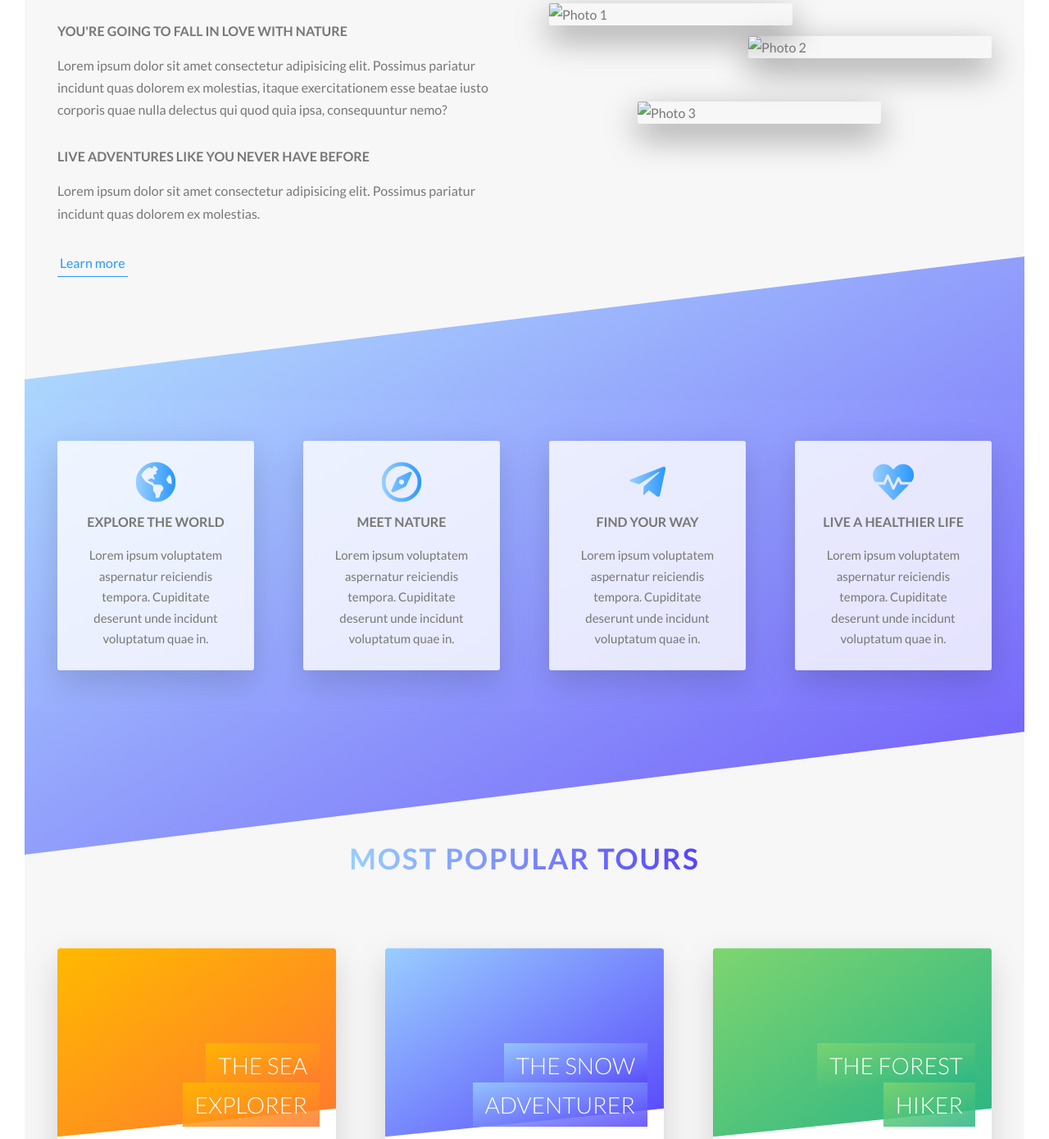
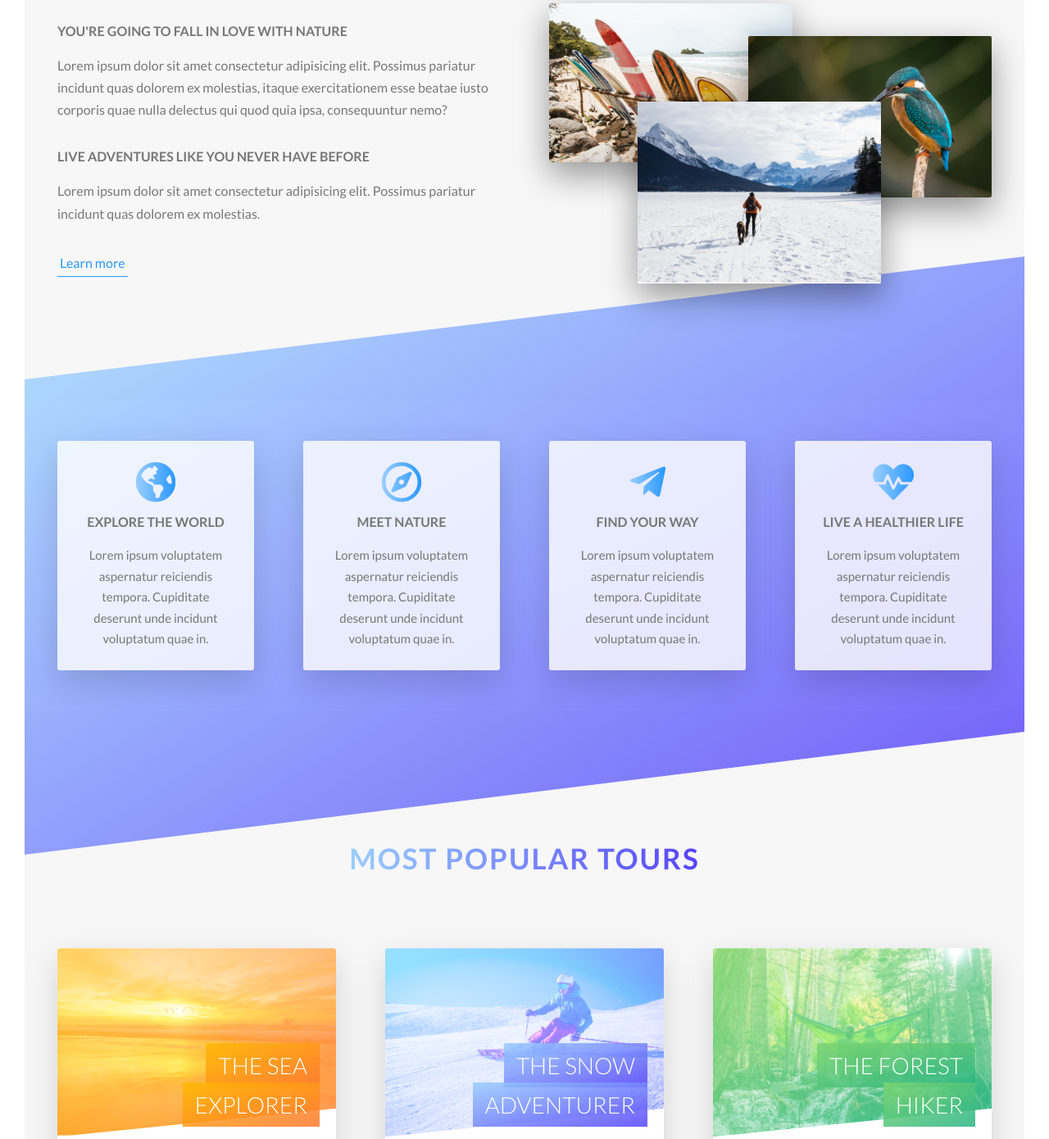
Before and after one commit to norelleshi/fullertour, a website: page views/index.html in a window 1280 px wide. Shown: the part 896-2286 px from the top of the page at 82% size. Drawn offline with nearby package versions, Linux system fonts and the light colour scheme; no server answers.

Commit message:
add pics

```diff
--- a/public/sass/components/_card.scss
+++ b/public/sass/components/_card.scss
@@ -57,15 +57,15 @@
 
         &--1 {
             background-image: linear-gradient(to right bottom, $color-secondary-light, $color-secondary-dark),
-            url(../img/nat-5.jpg);
+            url(../img/nat-5.png);
         }
         &--2 {
             background-image: linear-gradient(to right bottom, $color-primary-light, $color-primary-dark),
-            url(../img/nat-6.jpg);
+            url(../img/nat-6.png);
         }
         &--3 {
             background-image: linear-gradient(to right bottom, $color-tertiary-light, $color-tertiary-dark),
-            url(../img/nat-7.jpg);
+            url(../img/nat-7.png);
         }
     }
 
--- a/public/sass/layout/_header.scss
+++ b/public/sass/layout/_header.scss
@@ -4,7 +4,7 @@
         to right bottom,
         rgba($color-primary-light, 0.8),
         rgba($color-primary-dark, 0.8)),
-        url(../img/hero-small.jpg);
+        url(../img/outdoors-small.png);
 
     background-size: cover;
     background-position: top;
@@ -24,7 +24,7 @@
         to right bottom,
         rgba($color-primary-light, 0.8),
         rgba($color-primary-dark, 0.8)),
-        url(../img/hero.jpg);
+        url(../img/outdoors.png);
     }
 
     @include respond(phone) {
--- a/views/index.html
+++ b/views/index.html
@@ -75,23 +75,23 @@
                     <div class="col-1-of-2">
                         <div class="composition">
 
-                        <img srcset="../public/img/nat-1.jpg 300w, ../public/img/nat-1-large.jpg 1000w"
+                        <img srcset="/img/nat-1.png 300w, /img/nat-1-large.png 1000w"
                              sizes="(max-width: 56.25em) 20vw, (max-width:37.5em) 30vw, 300px"
                              alt="Photo 1"
                              class="composition__photo composition__photo--p1"
-                             src="../public/img/nat-1-large.jpg">
+                             src="/img/nat-1-large.png">
 
-                        <img srcset="../public/img/nat-2.jpg 300w, ../public/img/nat-2-large.jpg 1000w"
+                        <img srcset="/img/nat-2.png 300w, /img/nat-2-large.png 1000w"
                              sizes="(max-width: 56.25em) 20vw, (max-width:37.5em) 30vw, 300px"
                              alt="Photo 2"
                              class="composition__photo composition__photo--p2"
-                             src="../public/img/nat-2-large.jpg">
+                             src="/img/nat-2-large.png">
 
-                        <img srcset="../public/img/nat-3.jpg 300w, ../public/img/nat-3-large.jpg 1000w"
+                        <img srcset="/img/nat-3.png 300w, /img/nat-3-large.png 1000w"
                              sizes="(max-width: 56.25em) 20vw, (max-width:37.5em) 30vw, 300px"
                              alt="Photo 3"
                              class="composition__photo composition__photo--p3"
-                             src="../public/img/nat-3-large.jpg">
+                             src="/img/nat-3-large.png">
 
                             <!-- <img src="img/nat-1-large.jpg" alt="Photo 1" class="composition__photo composition__photo--p1">
                             <img src="img/nat-2-large.jpg" alt="Photo 2" class="composition__photo composition__photo--p2">
@@ -266,7 +266,7 @@
                 <div class="row">
                     <div class="story">
                         <figure class="story__shape">
-                            <img src="../public/img/nat-8.jpg" alt="Person on a tour" class="story__img">
+                            <img src="/img/fe-por.png" alt="Person on a tour" class="story__img">
                             <figcaption class="story__caption">Mary Smith</figcaption>
                         </figure>
                         <div class="story__text">
@@ -281,7 +281,7 @@
                 <div class="row">
                     <div class="story">
                         <figure class="story__shape">
-                            <img src="../public/img/nat-9.jpg" alt="Person on a tour" class="story__img">
+                            <img src="/img/male-por.png" alt="Person on a tour" class="story__img">
                             <figcaption class="story__caption">Jack Wilson</figcaption>
                         </figure>
                         <div class="story__text">
```
Also changed, not shown: public/css/main.css, public/img/fe-por.png (added), public/img/male-por.png (added), public/img/nat-1-large.png (added), public/img/nat-1.png (added), public/img/nat-2-large.png (added), public/img/nat-2.png (added), public/img/nat-3-large.png (added), public/img/nat-3.png (added), public/img/nat-5.png (added), public/img/nat-6.png (added), public/img/nat-7.png (added), public/img/outdoors-small.png (added), public/img/outdoors.png (added).
